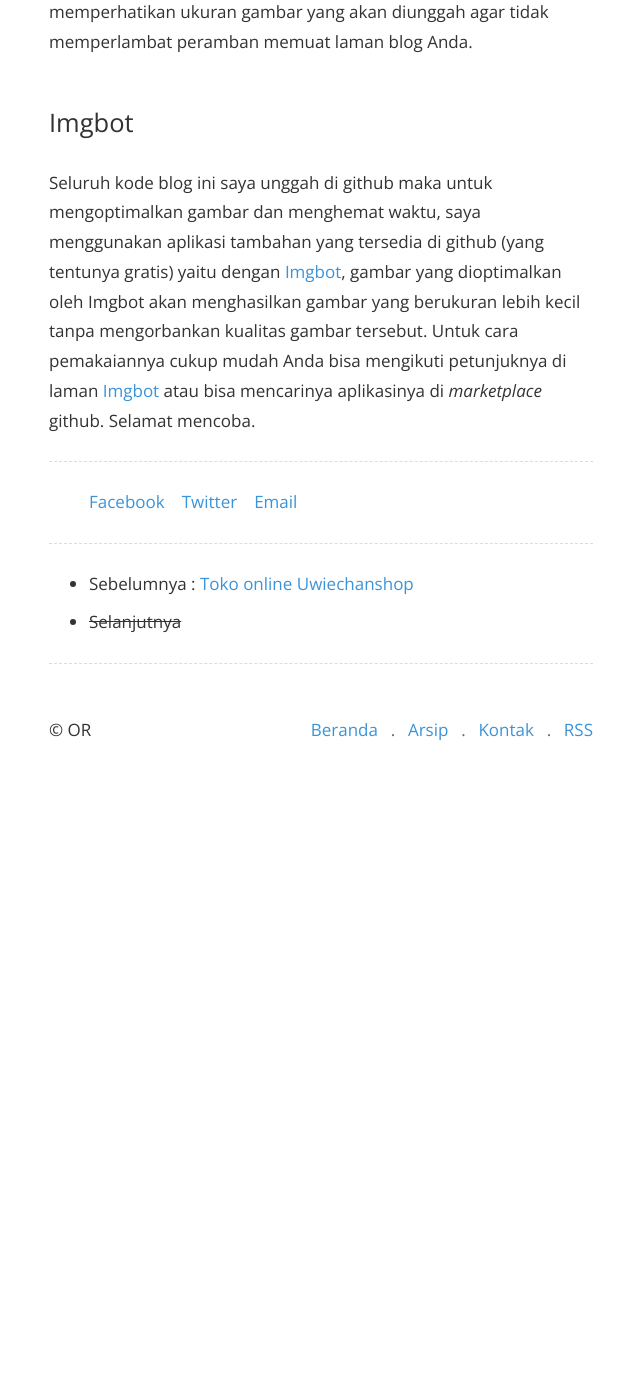
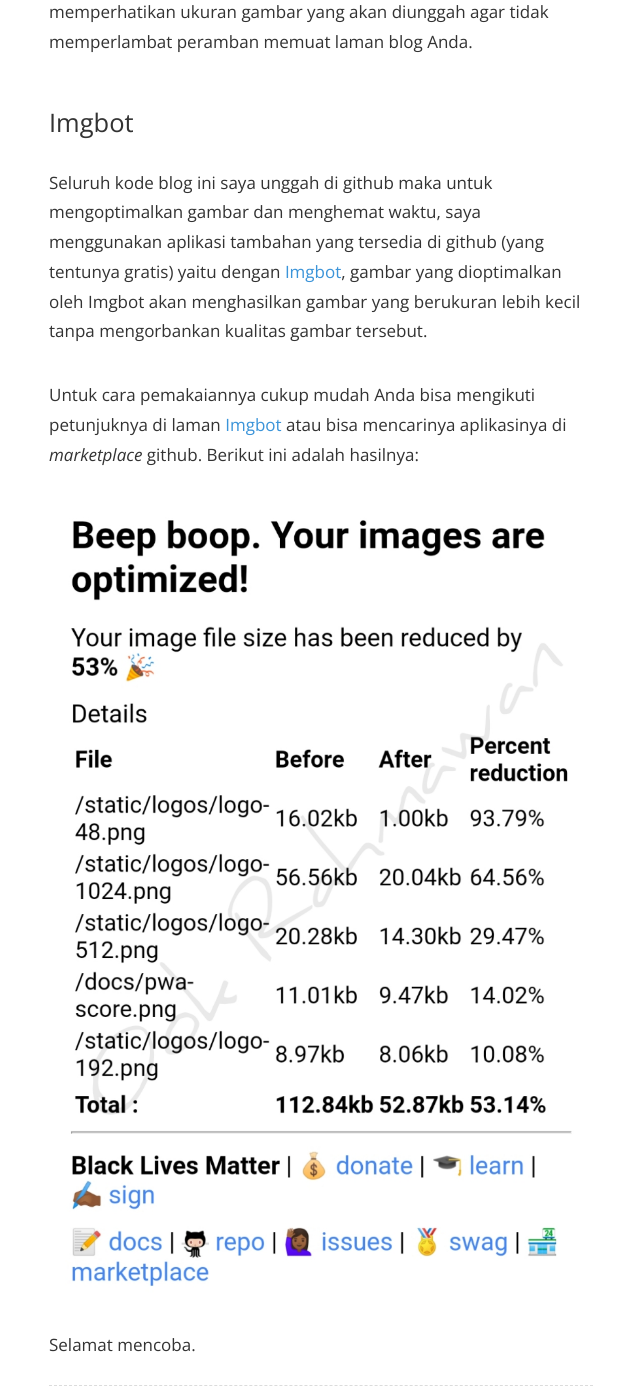
Before and after one commit to krhmwn/krhmwn.github.io, a Jekyll site: the page built from _posts/2020-10-17-mengoptimalkan-gambar-dengan-bot-di-github.markdown, in a window 1280 px wide and 1400 px high, scrolled down 511 px. Shown: the whole window, without its empty margins (319-959 px from the left). Built offline with Jekyll 4.4.1, drawn with Linux system fonts in a browser that asks for light colours; before the commit the page ends 1353 px from its top, so only the background shows below that.

Commit message:
2020.10.26

```diff
--- a/_posts/2020-10-17-mengoptimalkan-gambar-dengan-bot-di-github.markdown
+++ b/_posts/2020-10-17-mengoptimalkan-gambar-dengan-bot-di-github.markdown
@@ -10,5 +10,9 @@ Setiap membuat artikel di blog tentu Anda akan menambahkan gambar agar artikel l
 <!--more-->
 ### Imgbot
 Seluruh kode blog ini saya unggah di github maka untuk mengoptimalkan gambar dan menghemat waktu, saya menggunakan aplikasi tambahan yang tersedia di github (yang tentunya gratis) yaitu dengan [Imgbot](https://github.com/marketplace/imgbot), gambar yang dioptimalkan oleh Imgbot akan menghasilkan gambar yang berukuran lebih kecil tanpa mengorbankan kualitas gambar tersebut.
+
 Untuk cara pemakaiannya cukup mudah Anda bisa mengikuti petunjuknya di laman [Imgbot](https://imgbot.net/) atau bisa mencarinya aplikasinya di *marketplace* github.
+Berikut ini adalah hasilnya:
+![imgbot](/img/imgbot.jpg)
+
 Selamat mencoba.
```
